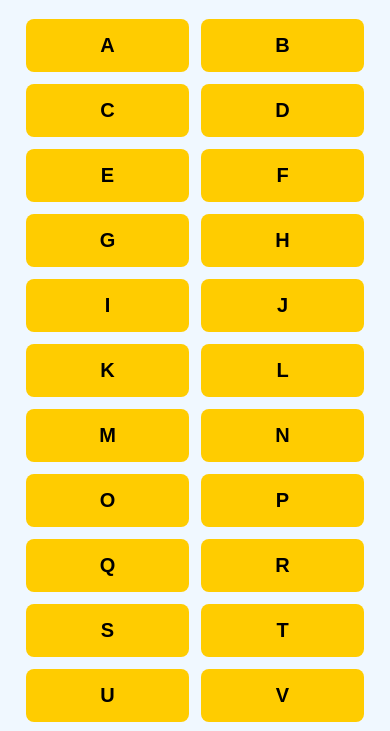
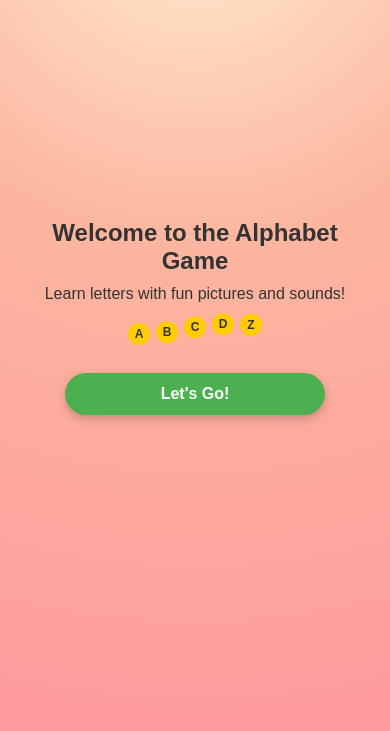
Before and after one commit to CharanKatta554/alphabetical_game, a plain HTML site: page index.html in a window 390 px wide. Shown: the part 105-836 px from the top of the page. Drawn offline with Linux system fonts and the light colour scheme.

Commit message:
Add background music

```diff
--- a/index.html
+++ b/index.html
@@ -167,10 +167,156 @@ p {
   text-align: center;
   color: #333;
 }
+
+/* Loading screen styles */
+.loading-screen {
+  position: fixed;
+  inset: 0;
+  background: radial-gradient(circle at top, #ffecd2 0%, #fcb69f 40%, #ff9a9e 100%);
+  display: flex;
+  align-items: center;
+  justify-content: center;
+  z-index: 1500;
+}
+
+.loading-screen.hidden {
+  display: none;
+}
+
+.loading-content {
+  text-align: center;
+  color: #333;
+}
+
+.loading-title {
+  font-size: 32px;
+  font-weight: bold;
+  margin-bottom: 10px;
+}
+
+.loading-subtitle {
+  font-size: 18px;
+  margin-bottom: 20px;
+}
+
+.loader-animation {
+  display: flex;
+  justify-content: center;
+  gap: 8px;
+  margin-bottom: 24px;
+}
+
+.loader-dot {
+  width: 26px;
+  height: 26px;
+  border-radius: 50%;
+  background: #ffcc00;
+  display: flex;
+  align-items: center;
+  justify-content: center;
+  font-weight: bold;
+  color: #333;
+  animation: bounce 1s infinite ease-in-out;
+}
+
+.loader-dot:nth-child(2) {
+  animation-delay: 0.15s;
+}
+.loader-dot:nth-child(3) {
+  animation-delay: 0.3s;
+}
+.loader-dot:nth-child(4) {
+  animation-delay: 0.45s;
+}
+.loader-dot:nth-child(5) {
+  animation-delay: 0.6s;
+}
+
+@keyframes bounce {
+  0%, 100% {
+    transform: translateY(0);
+  }
+  50% {
+    transform: translateY(-10px);
+  }
+}
+
+.start-button {
+  margin-top: 10px;
+  padding: 12px 28px;
+  font-size: 18px;
+  font-weight: bold;
+  border-radius: 999px;
+  border: none;
+  background: #4CAF50;
+  color: #fff;
+  cursor: pointer;
+  box-shadow: 0 4px 10px rgba(0,0,0,0.2);
+  transition: transform 0.2s, box-shadow 0.2s, background 0.2s;
+}
+
+.start-button:hover {
+  background: #43a047;
+  transform: translateY(-1px);
+  box-shadow: 0 6px 12px rgba(0,0,0,0.25);
+}
+
+/* Mobile-friendly tweaks for loading screen */
+@media (max-width: 600px) {
+  .loading-content {
+    padding: 0 16px;
+  }
+
+  .loading-title {
+    font-size: 24px;
+  }
+
+  .loading-subtitle {
+    font-size: 16px;
+  }
+
+  .loader-animation {
+    gap: 6px;
+    margin-bottom: 18px;
+  }
+
+  .loader-dot {
+    width: 22px;
+    height: 22px;
+    font-size: 12px;
+  }
+
+  .start-button {
+    width: 100%;
+    max-width: 260px;
+    padding: 12px 16px;
+    font-size: 16px;
+  }
+}
+
 </style>
 </head>
 
 <body>
+
+<!-- Loading screen -->
+<div id="loading-screen" class="loading-screen">
+  <div class="loading-content">
+    <div class="loading-title">Welcome to the Alphabet Game</div>
+    <div class="loading-subtitle">Learn letters with fun pictures and sounds!</div>
+    <div class="loader-animation">
+      <div class="loader-dot">A</div>
+      <div class="loader-dot">B</div>
+      <div class="loader-dot">C</div>
+      <div class="loader-dot">D</div>
+      <div class="loader-dot">Z</div>
+    </div>
+    <button id="start-btn" class="start-button">Let&apos;s Go!</button>
+  </div>
+</div>
+
+<!-- Background music (only for loading screen) -->
+<audio id="bg-music" src="assets/kid-366901.mp3" loop playsinline></audio>
 
 <h1>🔤 Alphabet Game</h1>
 <p>Click a letter → click image → hear the word</p>
@@ -223,6 +369,44 @@ const backButton = document.querySelector(".back-button");
 const imageModal = document.querySelector(".image-modal");
 const modalImg = imageModal.querySelector("img");
 const modalCaption = imageModal.querySelector(".image-modal-caption");
+const bgMusic = document.getElementById("bg-music");
+const loadingScreen = document.getElementById("loading-screen");
+const startBtn = document.getElementById("start-btn");
+
+let welcomeMusicStarted = false;
+
+// Start welcome music only while on loading screen (needs user tap because of browser rules)
+if (loadingScreen && bgMusic) {
+  loadingScreen.addEventListener("click", (event) => {
+    // If user clicked the "Let's Go" button, don't start music (it will be stopped anyway)
+    if (event.target === startBtn || event.target.closest && event.target.closest("#start-btn")) {
+      return;
+    }
+    if (!welcomeMusicStarted) {
+      bgMusic.muted = false;
+      bgMusic.currentTime = 0;
+      bgMusic.play().then(() => {
+        welcomeMusicStarted = true;
+      }).catch(() => {
+        // If browser still blocks autoplay, there's nothing more we can do without another user action
+      });
+    }
+  });
+}
+
+// Handle "Let's Go" button: hide loading screen and STOP background music
+if (startBtn) {
+  startBtn.addEventListener("click", () => {
+    if (loadingScreen) {
+      loadingScreen.classList.add("hidden");
+    }
+    if (bgMusic) {
+      bgMusic.pause();
+      bgMusic.currentTime = 0;
+      bgMusic.muted = true; // be extra sure no sound after leaving welcome screen
+    }
+  });
+}
 
 // Create alphabet buttons
 Object.keys(alphabet).forEach(letter => {
```
Also changed, not shown: assets/egg.webp (added), assets/elephant.webp (renamed from assets/elephent.webp), 1 other file.
